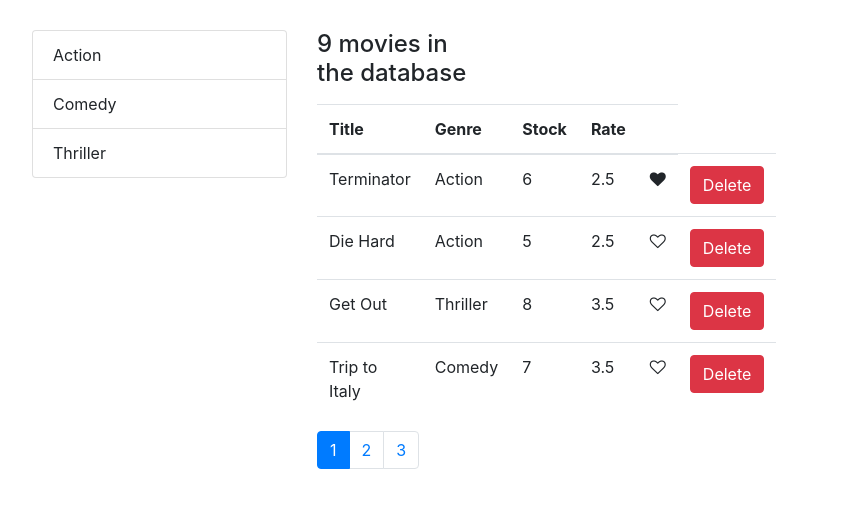
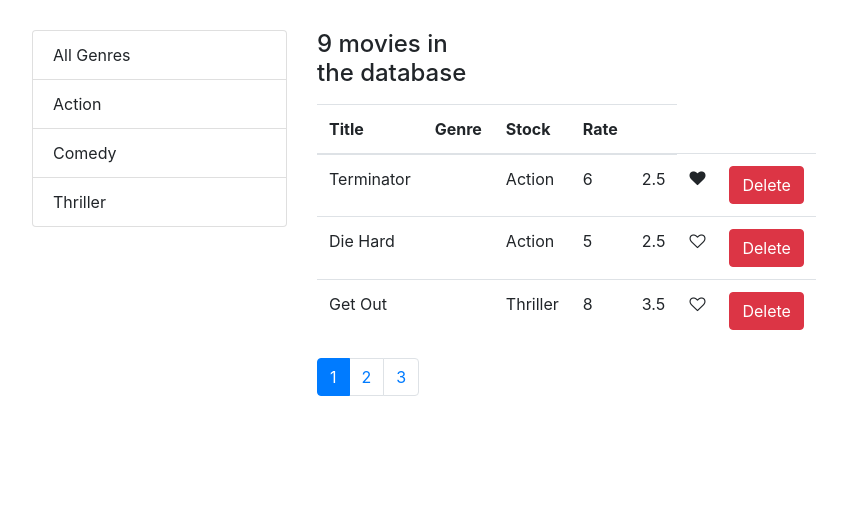
Before and after one commit to kawhyte/AdvancedReact, a React (Create React App) app: page / in a window 1280 px wide. Shown: the top 508 px of the page, without its empty margins (53-900 px from the left). Built offline with nearby package versions, Linux system fonts and the light colour scheme.

Commit message:
Filter All Genres

```diff
--- a/src/components/movies.jsx
+++ b/src/components/movies.jsx
@@ -7,10 +7,11 @@ import { paginate } from "../utils/paginate";
 import ListGroup from "../components/common/listGroup";
 
 class Movies extends Component {
-  state = { movies: [], genres: [], currentPage: 1, pageSize: 4 };
+  state = { movies: [], genres: [], currentPage: 1, pageSize: 3 };
 
   componentDidMount() {
-    this.setState({ movies: getMovies(), genres: getGenres() });
+    const updatedGenres = [{ name: "All Genres" }, ...getGenres()];
+    this.setState({ movies: getMovies(), genres: updatedGenres });
   }
 
   handleDelete = movie => {
@@ -35,24 +36,27 @@ class Movies extends Component {
   };
 
   hanleGenereSelect = genre => {
-
-    this.setState({selectedGenre: genre})
+    this.setState({ selectedGenre: genre, currentPage:1 });
     console.log(genre);
   };
 
   render() {
     if (this.state.movies.length === 0) {
-      return (
-        <h1>
-          {" "}
-          <p className="badge badge-info"> No movies found </p>
-        </h1>
-      );
+      return <p className="badge badge-info"> No movies found </p>;
     }
 
+    // const selectedGenre = this.state.selectedGenre;
+    // Filter
+    const filtered = this.state.selectedGenre && this.state.selectedGenre._id
+      ? this.state.movies.filter(
+          m => m.genre._id === this.state.selectedGenre._id
+        )
+      : this.state.movies;
+
     const movies = paginate(
-      this.state.movies,
+      filtered,
       this.state.currentPage,
+      // this.state.selectedGenre,
       this.state.pageSize
     );
 
@@ -69,7 +73,8 @@ class Movies extends Component {
         <div className="col-2">
           <h4>
             {" "}
-            <p> {this.state.movies.length} movies in the database</p>
+            {/* <p> {this.state.movies.length} movies in the database</p> */}
+            <p> {filtered.length} movies in the database</p>
           </h4>
           <table className="table">
             <thead>
@@ -85,6 +90,7 @@ class Movies extends Component {
               {movies.map(movie => (
                 <tr key={movie._id}>
                   <td>{movie.title}</td>
+                  <td>{console.log("Test Movies", movies)}</td>
                   <td>{movie.genre.name}</td>
                   <td>{movie.numberInStock}</td>
                   <td>{movie.dailyRentalRate}</td>
@@ -108,7 +114,8 @@ class Movies extends Component {
             </tbody>
           </table>
           <Pagination
-            itemsCount={this.state.movies.length}
+            // itemsCount={this.state.movies.length}
+            itemsCount={filtered.length}
             pageSize={this.state.pageSize}
             onPageChange={this.handlePageChange}
             currentPage={this.state.currentPage}
```
